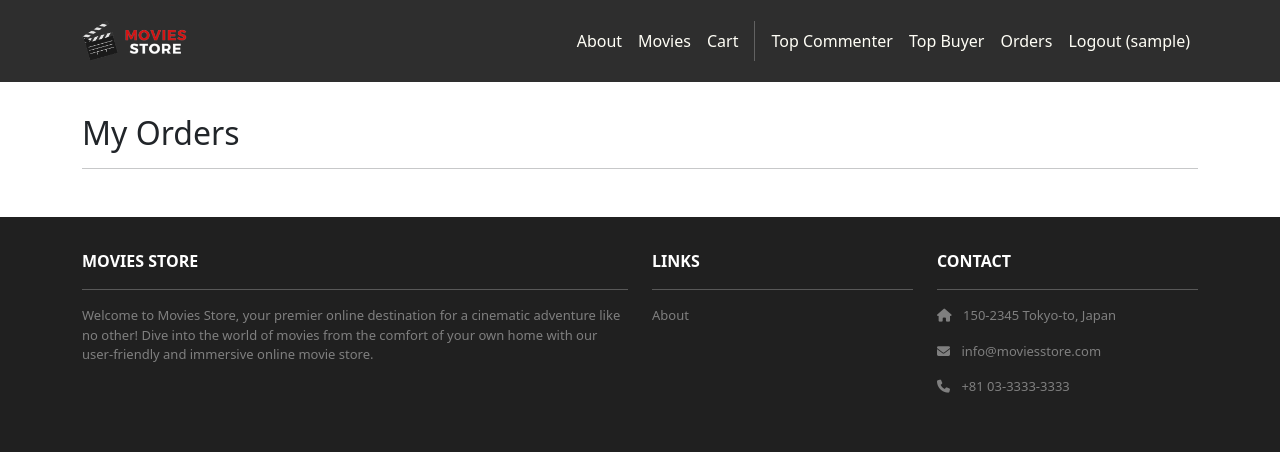
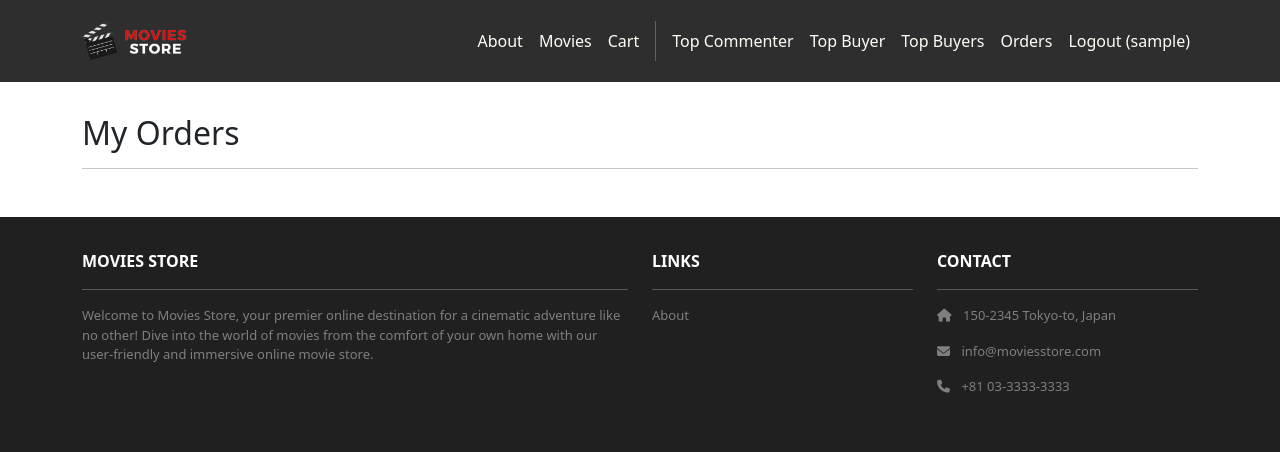
Before and after one commit to RaghavGarg1210/moviestore2340, a Django app: page /accounts/orders/ in a window 1280 px wide. Shown: the top 452 px of the page. Run offline with Django 5.2, Linux system fonts and the light colour scheme; the visitor is signed in with stand-in values (Sample User, id 1); data that the repository does not hold is empty; some libraries are stand-ins or nearby versions.

Commit message:
added Top buyers tab to admin logged in only porition of the website

```diff
--- a/moviesstore/templates/base.html
+++ b/moviesstore/templates/base.html
@@ -52,6 +52,9 @@
               <a class = "nav-link"
               href="{% url 'cart.top_buyer' %}">Top Buyer
               </a>
+              <a class="nav-link" href="{% url 'cart.top_buyers' %}">
+                  Top Buyers
+                </a>
               {% endif %}
 
               <a class="nav-link"
```
